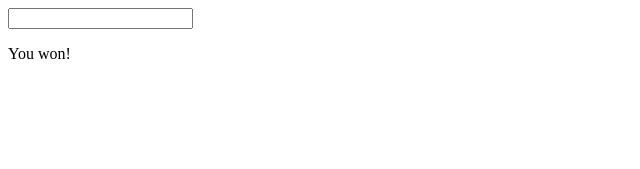
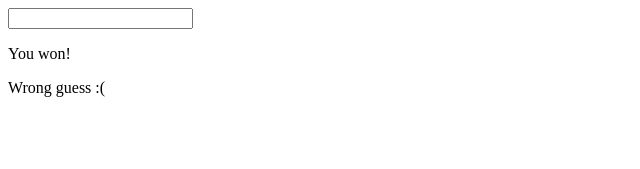
Before and after one commit to FedericoArielLotitto/WordleGame, a Vue app: page / in a window 1280 px wide. Shown: the top 169 px of the page, without its empty margins (0-640 px from the left). Built offline with nearby package versions, Linux system fonts and the light colour scheme.

Commit message:
Extract variable

```diff
--- a/src/components/WordleBoard.vue
+++ b/src/components/WordleBoard.vue
@@ -1,12 +1,16 @@
 <script setup lang="ts">
-import { VICTORY_MESSAGE } from '@/settings';
+import { ref } from 'vue'
+
+import { VICTORY_MESSAGE, WRONG_GUESS_MESSAGE } from '@/settings';
 
 defineProps<{
   wordOfTheDay: string
 }>()
+
 </script>
 
 <template>
   <input type="text">
   <p>{{VICTORY_MESSAGE}}</p>
+  <p>{{WRONG_GUESS_MESSAGE}}</p>
 </template>
--- a/src/settings.ts
+++ b/src/settings.ts
@@ -1 +1,2 @@
 export const VICTORY_MESSAGE = "You won!"
+export const WRONG_GUESS_MESSAGE = "Wrong guess :("
```
Also changed, not shown: 1 other file (tests, documents, lock files or other folders).
